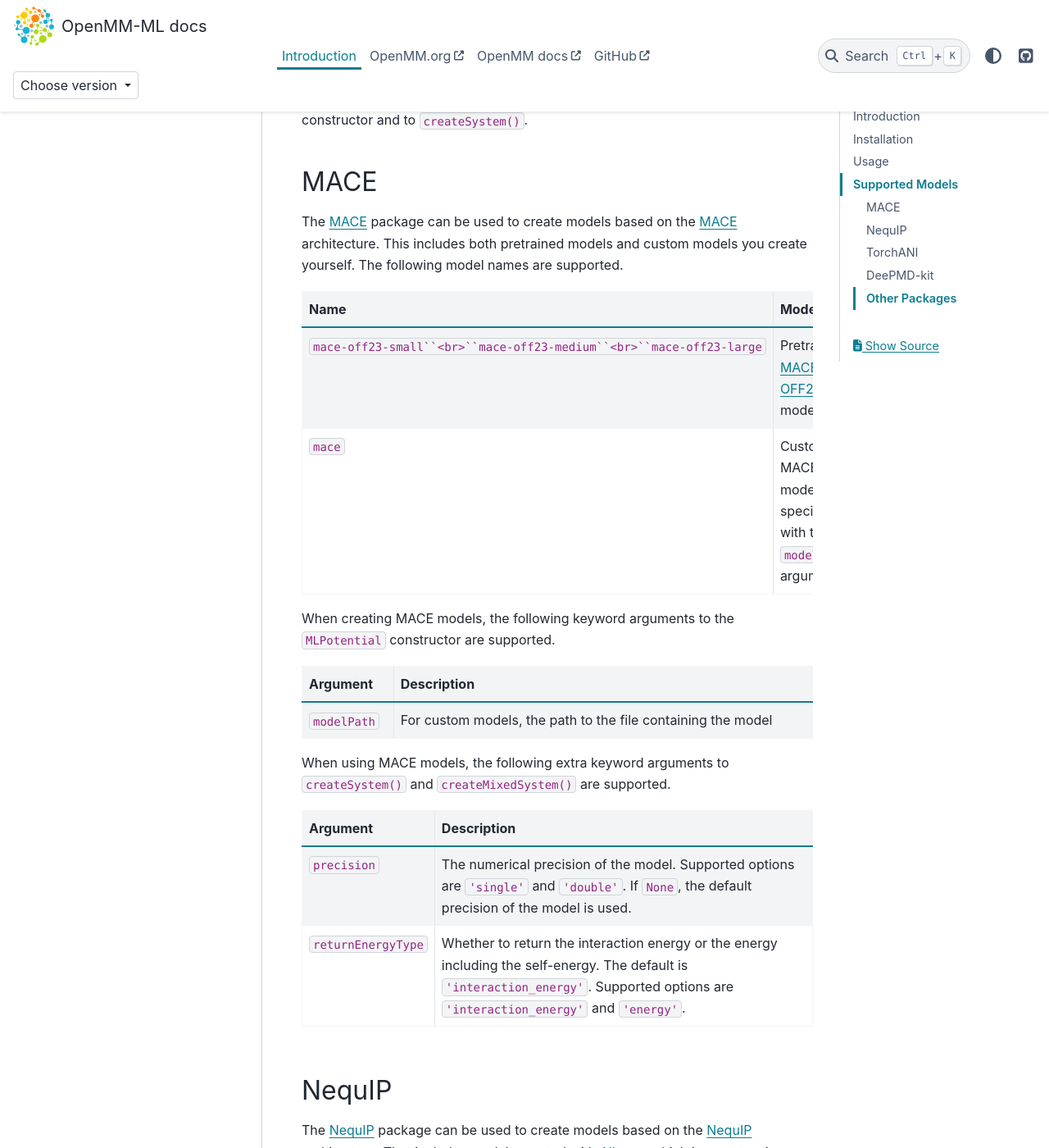
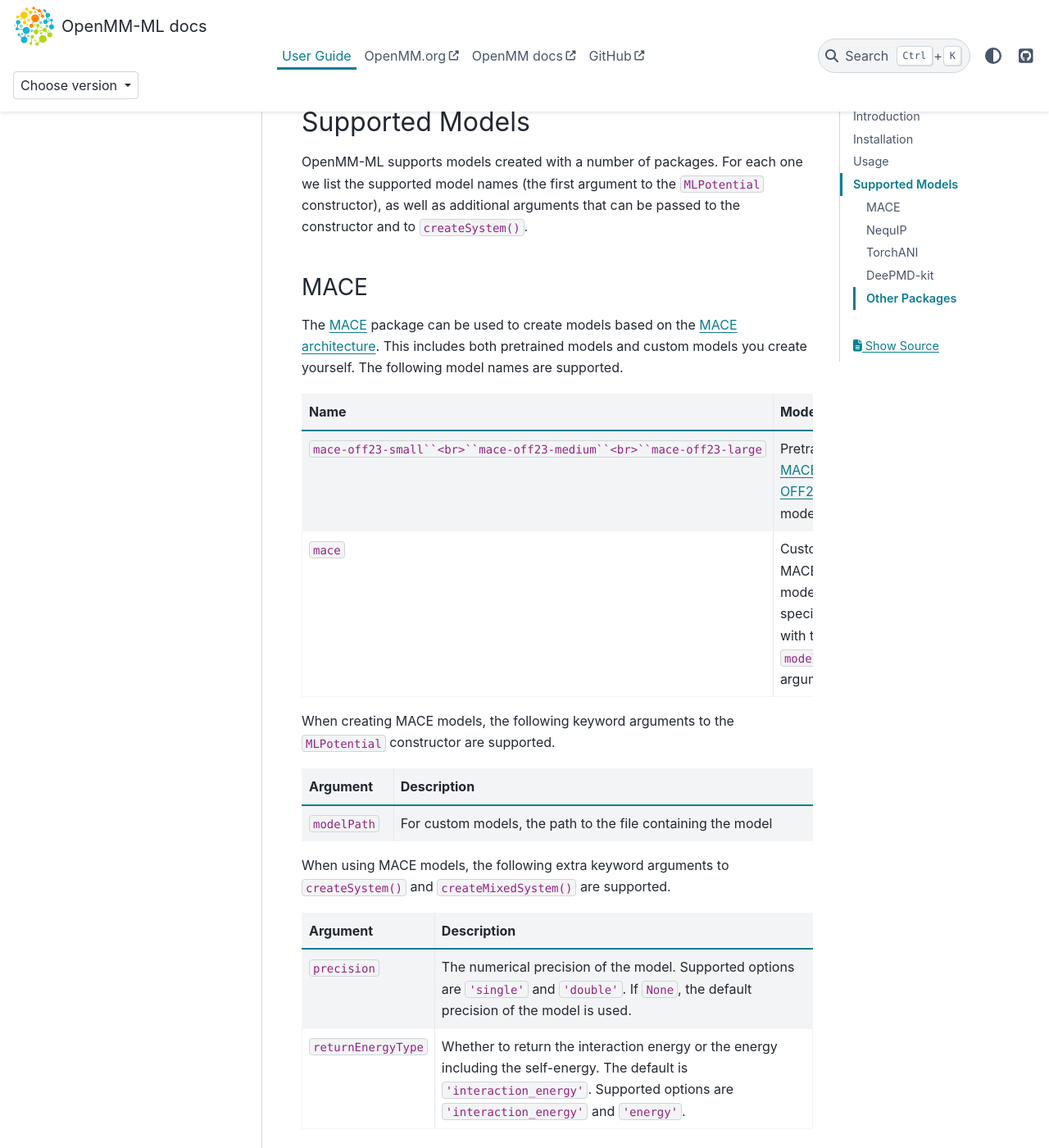
Before and after one commit to openmm/openmm-ml, a Sphinx documentation site: the page built from doc/userguide.md, in a window 1280 px wide and 1400 px high, scrolled down 1855 px. Shown: the whole window at 82% size. Built offline with Sphinx 7.4.7 and the PyData theme 0.15.4, drawn with Linux system fonts in a browser that asks for light colours; pages that are not in the unit, such as notebooks, are missing from menus; the version number could not be read and is left out; some of the changed text lies outside the part shown.

Commit message:
Fixed errors in documentation (#104)

```diff
--- a/doc/userguide.md
+++ b/doc/userguide.md
@@ -1,3 +1,5 @@
+# User Guide
+
 ## Introduction
 
 OpenMM-ML is a high level API for using machine learning interatomic potentials (MLIPs) in OpenMM simulations.  With
@@ -70,8 +72,8 @@
 
 ### MACE
 
-The [MACE](https://github.com/ACEsuit/mace) package can be used to create models based on the [MACE](https://arxiv.org/abs/2206.07697)
-architecture.  This includes both pretrained models and custom models you create yourself.  The following model names
+The [MACE](https://github.com/ACEsuit/mace) package can be used to create models based on the [MACE architecture](https://arxiv.org/abs/2206.07697).
+This includes both pretrained models and custom models you create yourself.  The following model names
 are supported.
 
 | Name | Model |
@@ -94,8 +96,8 @@
 
 ### NequIP
 
-The [NequIP](https://github.com/mir-group/nequip) package can be used to create models based on the [NequIP](https://www.nature.com/articles/s41467-022-29939-5)
-architecture.  That includes models created with [Allegro](https://github.com/mir-group/allegro), which is an extension
+The [NequIP](https://github.com/mir-group/nequip) package can be used to create models based on the [NequIP architecture](https://www.nature.com/articles/s41467-022-29939-5).
+That includes models created with [Allegro](https://github.com/mir-group/allegro), which is an extension
 package for NequIP.  The following model names are supported.
 
 | Name | Model |
--- a/doc/userguide.rst
+++ /dev/null
@@ -1,4 +0,0 @@
-User Guide
-----------
-
-.. mdinclude:: userguide.md
```
Also changed, not shown: 1 other file.
